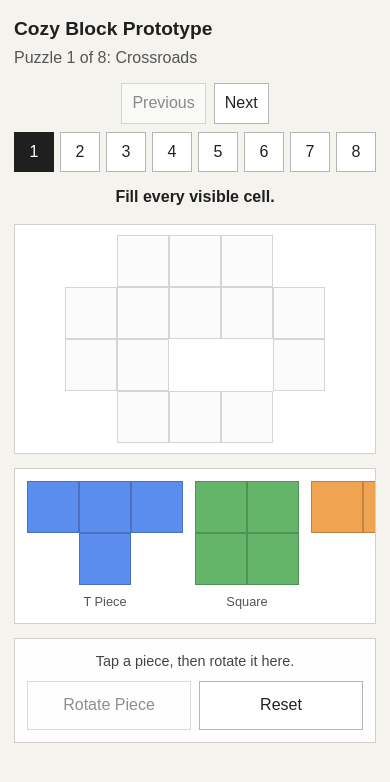
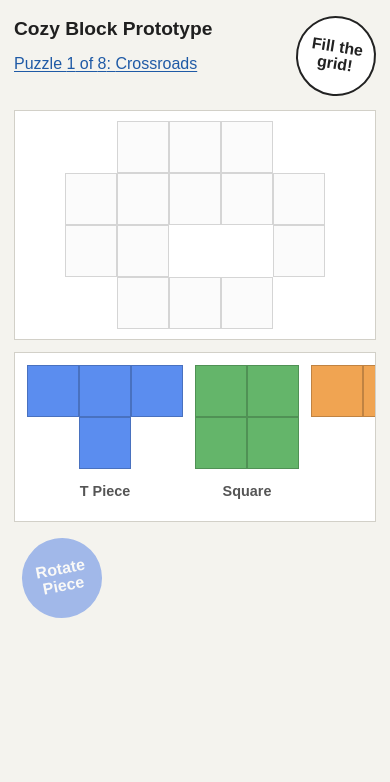
Before and after one commit to rschroed/CozyBlock, a React (Vite) app: page / in a window 390 px wide. Shown: the top 782 px of the page. Built offline with nearby package versions, Linux system fonts and the light colour scheme.

Commit message:
Refine solved-state UI and layout

```diff
--- a/src/components/Game.jsx
+++ b/src/components/Game.jsx
@@ -19,6 +19,7 @@ function createInitialTrayRotations(pieces) {
 
 function Game() {
   const boardRef = useRef(null);
+  const trayRef = useRef(null);
   const dragStateRef = useRef(null);
   const placedPiecesRef = useRef({});
   const currentLevelRef = useRef(LEVELS[0]);
@@ -28,6 +29,7 @@ function Game() {
   const [trayRotations, setTrayRotations] = useState(createInitialTrayRotations(PIECES));
   const [selectedPieceId, setSelectedPieceId] = useState(null);
   const [dragState, setDragState] = useState(null);
+  const [isLevelPickerOpen, setIsLevelPickerOpen] = useState(false);
   const [viewportWidth, setViewportWidth] = useState(
     typeof window === 'undefined' ? 1024 : window.innerWidth,
   );
@@ -113,6 +115,20 @@ function Game() {
     setDragState(nextState);
   };
 
+  const isPointerInsideRect = (pointer, element) => {
+    const rect = element?.getBoundingClientRect();
+    if (!rect) {
+      return false;
+    }
+
+    return (
+      pointer.x >= rect.left &&
+      pointer.x <= rect.right &&
+      pointer.y >= rect.top &&
+      pointer.y <= rect.bottom
+    );
+  };
+
   const beginDrag = (pieceId, event, sourcePlacement = null) => {
     if (isComplete || event.button > 0) {
       return;
@@ -162,6 +178,19 @@ function Game() {
           currentDragState.rotation,
         ),
       );
+    } else if (isPointerInsideRect(currentDragState.pointer, trayRef.current)) {
+      if (currentDragState.sourcePlacement) {
+        setPlacedPieces((currentPlacedPieces) => {
+          const nextPlacedPieces = { ...currentPlacedPieces };
+          delete nextPlacedPieces[currentDragState.pieceId];
+          return nextPlacedPieces;
+        });
+      }
+
+      setTrayRotations((currentTrayRotations) => ({
+        ...currentTrayRotations,
+        [currentDragState.pieceId]: currentDragState.rotation,
+      }));
     } else if (!currentDragState.sourcePlacement) {
       setTrayRotations((currentTrayRotations) => ({
         ...currentTrayRotations,
@@ -238,6 +267,7 @@ function Game() {
   const goToLevel = (nextIndex) => {
     resetLevelState();
     setLevelIndex(nextIndex);
+    setIsLevelPickerOpen(false);
   };
 
   useEffect(() => {
@@ -285,6 +315,11 @@ function Game() {
 
   useEffect(() => {
     const handleKeyDown = (event) => {
+      if (event.key === 'Escape') {
+        setIsLevelPickerOpen(false);
+        return;
+      }
+
       if (event.key.toLowerCase() !== 'r') {
         return;
       }
@@ -297,9 +332,8 @@ function Game() {
     return () => window.removeEventListener('keydown', handleKeyDown);
   });
 
-  const canGoPrevious = levelIndex > 0;
-  const canGoNext = levelIndex < LEVELS.length - 1;
-  const selectedPieceName = selectedPieceId ? pieceMap[selectedPieceId]?.name : null;
+  const hasAnyPlacedPieces = Object.keys(placedPieces).length > 0;
+  const hasNextPuzzle = levelIndex < LEVELS.length - 1;
 
   const trayPieces = PIECES.filter(
     (piece) => !placedPieces[piece.id] && dragState?.pieceId !== piece.id,
@@ -311,46 +345,29 @@ function Game() {
         <div className="game-header">
           <div className="game-copy">
             <h1>Cozy Block Prototype</h1>
-            <p>
+            <button className="puzzle-trigger" onClick={() => setIsLevelPickerOpen(true)} type="button">
               Puzzle {levelIndex + 1} of {LEVELS.length}: {currentLevel.name}
-            </p>
+            </button>
           </div>
 
-          <div className="controls">
-            <button disabled={!selectedPieceId || isComplete} onClick={rotateActivePiece} type="button">
-              Rotate
+          <div className="header-bubble">
+            {hasAnyPlacedPieces ? (
+              <button className="bubble bubble-reset" onClick={resetGame} type="button">
+                Reset
+                <br />
+                Puzzle
               </button>
-            <button onClick={resetGame} type="button">
-              Reset
-            </button>
+            ) : (
+              <div className="bubble bubble-helper">
+                Fill the
+                <br />
+                grid!
+              </div>
+            )}
           </div>
         </div>
 
-        <div className="level-controls">
-          <button disabled={!canGoPrevious} onClick={() => goToLevel(levelIndex - 1)} type="button">
-            Previous
-          </button>
-          <div className="level-pills">
-            {LEVELS.map((level, index) => (
-              <button
-                className={index === levelIndex ? 'active' : ''}
-                key={level.id}
-                onClick={() => goToLevel(index)}
-                type="button"
-              >
-                {index + 1}
-              </button>
-            ))}
-          </div>
-          <button disabled={!canGoNext} onClick={() => goToLevel(levelIndex + 1)} type="button">
-            Next
-          </button>
-        </div>
-
-        <div className={`status ${isComplete ? 'complete' : ''}`.trim()}>
-          {isComplete ? `Complete: ${currentLevel.name}` : 'Fill every visible cell.'}
-        </div>
-
+        <div className="play-area">
           <Board
             activeDragPieceId={dragState?.pieceId ?? null}
             board={currentLevel.board}
@@ -376,7 +393,7 @@ function Game() {
             />
           ) : null}
 
-        <div className="tray">
+          <div className="tray" ref={trayRef}>
             {trayPieces.length > 0 ? (
               trayPieces.map((piece) => (
                 <div className="tray-item" key={piece.id}>
@@ -395,24 +412,80 @@ function Game() {
             )}
           </div>
 
-        <div className="mobile-toolbar">
-          <div className="mobile-toolbar-copy">
-            {selectedPieceName ? `Selected: ${selectedPieceName}` : 'Tap a piece, then rotate it here.'}
-          </div>
-          <div className="mobile-toolbar-actions">
           <button
+            className="bubble bubble-rotate"
             disabled={!selectedPieceId || isComplete}
             onClick={rotateActivePiece}
             type="button"
           >
-              Rotate Piece
+            Rotate
+            <br />
+            Piece
           </button>
-            <button onClick={resetGame} type="button">
-              Reset
+
+          {isComplete ? (
+            <div className="completion-overlay">
+              <div className="completion-badge">Yay!</div>
+              <div className="completion-copy">
+                You completed
+                <br />
+                Puzzle {levelIndex + 1} of {LEVELS.length}:
+                <br />
+                {currentLevel.name}
+              </div>
+              {hasNextPuzzle ? (
+                <button
+                  className="completion-next"
+                  onClick={() => goToLevel(levelIndex + 1)}
+                  type="button"
+                >
+                  Play the next puzzle
                 </button>
+              ) : (
+                <div className="completion-done">You finished all puzzles.</div>
+              )}
+            </div>
+          ) : null}
+        </div>
+      </div>
+
+      {isLevelPickerOpen ? (
+        <div
+          className="picker-backdrop"
+          onClick={() => setIsLevelPickerOpen(false)}
+          role="presentation"
+        >
+          <div
+            aria-label="Choose a puzzle"
+            aria-modal="true"
+            className="picker-dialog"
+            onClick={(event) => event.stopPropagation()}
+            role="dialog"
+          >
+            <div className="picker-header">
+              <div>
+                <strong>Choose a Puzzle</strong>
+              </div>
+              <button onClick={() => setIsLevelPickerOpen(false)} type="button">
+                Close
+              </button>
+            </div>
+            <div className="picker-grid">
+              {LEVELS.map((level, index) => (
+                <button
+                  className={index === levelIndex ? 'active' : ''}
+                  key={level.id}
+                  onClick={() => goToLevel(index)}
+                  type="button"
+                >
+                  <span>{index + 1}</span>
+                  <span>{level.name}</span>
+                </button>
+              ))}
             </div>
           </div>
         </div>
+      ) : null}
     </div>
   );
 }
--- a/src/index.css
+++ b/src/index.css
@@ -27,7 +27,7 @@ button {
 .app {
   min-height: 100vh;
   display: flex;
-  align-items: center;
+  align-items: flex-start;
   justify-content: center;
   padding: 24px;
 }
@@ -36,101 +36,225 @@ button {
   width: min(100%, 860px);
   display: flex;
   flex-direction: column;
-  align-items: center;
-  gap: 20px;
+  align-items: stretch;
+  gap: 14px;
 }
 
 .game-header {
   width: 100%;
   display: flex;
-  flex-wrap: wrap;
-  align-items: center;
+  align-items: flex-start;
   justify-content: space-between;
-  gap: 12px;
+  gap: 16px;
 }
 
 .game-copy {
   display: flex;
   flex-direction: column;
-  gap: 4px;
+  gap: 10px;
 }
 
 .game-copy h1 {
   margin: 0;
-  font-size: 1.5rem;
+  font-size: 1.8rem;
   font-weight: 700;
 }
 
-.game-copy p {
-  margin: 0;
-  color: #555;
+.puzzle-trigger {
+  padding: 0;
+  border: 0;
+  background: transparent;
+  color: #1f5aa6;
+  text-align: left;
+  cursor: pointer;
+  text-decoration: underline;
+  text-underline-offset: 2px;
+}
+
+.puzzle-trigger:hover {
+  color: #143c6f;
+}
+
+.puzzle-trigger:focus-visible {
+  outline: 2px solid #1f5aa6;
+  outline-offset: 3px;
 }
 
 .status {
-  min-height: 24px;
+  min-height: 0;
   font-weight: 600;
+  text-align: center;
 }
 
 .status.complete {
   color: #22663a;
 }
 
-.controls {
-  display: flex;
-  flex-wrap: wrap;
-  gap: 8px;
+.header-bubble {
+  flex: 0 0 auto;
 }
 
-.controls button {
-  min-width: 96px;
-  padding: 10px 14px;
+.bubble {
+  width: 112px;
+  aspect-ratio: 1;
+  border-radius: 999px;
+  display: inline-flex;
+  align-items: center;
+  justify-content: center;
+  padding: 14px;
+  border: 2px solid #222;
+  background: #ffffff;
+  color: #222;
+  font-size: 0.88rem;
+  font-weight: 700;
+  line-height: 1.05;
+  text-align: center;
+}
+
+.bubble-helper {
+  transform: rotate(9deg);
+}
+
+.bubble-reset,
+.bubble-rotate {
+  background: #5e89e6;
+  color: #ffffff;
+  border-color: #5e89e6;
+}
+
+.bubble-reset {
+  transform: rotate(9deg);
+}
+
+.bubble-rotate {
+  position: absolute;
+  left: 0;
+  bottom: 0;
+  transform: rotate(-11deg);
+}
+
+.bubble-rotate:disabled {
+  opacity: 0.55;
+}
+
+.play-area {
+  position: relative;
+  display: flex;
+  flex-direction: column;
+  gap: 12px;
+  padding-bottom: 104px;
+}
+
+.completion-overlay {
+  position: absolute;
+  inset: 12px 12px 112px;
+  z-index: 20;
+  display: flex;
+  flex-direction: column;
+  align-items: center;
+  justify-content: center;
+  gap: 18px;
+  padding: 24px 20px;
+  background: rgba(0, 0, 0, 0.96);
+  color: #ffffff;
+  text-align: center;
+  overflow: hidden;
+}
+
+.completion-badge {
+  width: 132px;
+  aspect-ratio: 1;
+  border-radius: 999px;
+  display: flex;
+  align-items: center;
+  justify-content: center;
+  background: #5e89e6;
+  color: #ffffff;
+  font-size: 1.8rem;
+  font-weight: 700;
+  line-height: 1;
+}
+
+.completion-copy {
+  max-width: 20ch;
+  font-size: 1.18rem;
+  font-weight: 700;
+  line-height: 1.14;
+}
+
+.completion-next {
+  padding: 0;
+  border: 0;
+  background: transparent;
+  color: #ffffff;
+  font-size: 1rem;
+  font-weight: 700;
+  text-decoration: underline;
+  text-underline-offset: 5px;
+  cursor: pointer;
+}
+
+.completion-done {
+  font-size: 1rem;
+  font-weight: 700;
+}
+
+.picker-backdrop {
+  position: fixed;
+  inset: 0;
+  z-index: 60;
+  display: flex;
+  align-items: center;
+  justify-content: center;
+  padding: 20px;
+  background: rgba(31, 31, 31, 0.32);
+}
+
+.picker-dialog {
+  width: min(100%, 440px);
+  display: flex;
+  flex-direction: column;
+  gap: 14px;
+  padding: 16px;
+  border: 1px solid #d2d0c8;
+  background: #ffffff;
+}
+
+.picker-header {
+  display: flex;
+  align-items: center;
+  justify-content: space-between;
+  gap: 12px;
+}
+
+.picker-header button,
+.picker-grid button {
+  padding: 10px 12px;
   border: 1px solid #b6b6b6;
   background: #ffffff;
   color: #222;
 }
 
-.controls button:disabled {
-  opacity: 0.5;
+.picker-grid {
+  display: grid;
+  grid-template-columns: repeat(2, minmax(0, 1fr));
+  gap: 8px;
 }
 
-.mobile-toolbar {
-  display: none;
+.picker-grid button {
+  display: flex;
+  flex-direction: column;
+  align-items: flex-start;
+  gap: 4px;
+  min-height: 72px;
+  text-align: left;
 }
 
-.level-controls {
-  width: 100%;
-  display: flex;
-  flex-wrap: wrap;
-  align-items: center;
-  justify-content: center;
-  gap: 10px;
+.picker-grid button span:first-child {
+  font-weight: 700;
 }
 
-.level-controls > button,
-.level-pills button {
-  padding: 8px 12px;
-  border: 1px solid #b6b6b6;
-  background: #ffffff;
-  color: #222;
-}
-
-.level-controls > button:disabled,
-.level-pills button:disabled {
-  opacity: 0.5;
-}
-
-.level-pills {
-  display: flex;
-  flex-wrap: wrap;
-  justify-content: center;
-  gap: 6px;
-}
-
-.level-pills button {
-  min-width: 40px;
-}
-
-.level-pills button.active {
+.picker-grid button.active {
   background: #1f1f1f;
   color: #ffffff;
   border-color: #1f1f1f;
@@ -164,8 +288,8 @@ button {
 }
 
 .piece.is-selected {
-  outline: 2px solid #202020;
-  outline-offset: 4px;
+  outline: 4px solid #202020;
+  outline-offset: 3px;
 }
 
 .piece-cell {
@@ -177,23 +301,25 @@ button {
   width: 100%;
   display: flex;
   flex-wrap: wrap;
-  justify-content: center;
+  justify-content: flex-start;
   gap: 16px;
-  padding: 16px;
+  align-items: flex-start;
+  padding: 12px 18px 20px;
   border: 1px solid #d2d0c8;
   background: #ffffff;
 }
 
 .tray-item {
-  min-width: 112px;
+  min-width: 136px;
   display: flex;
   flex-direction: column;
   align-items: center;
-  gap: 8px;
+  gap: 12px;
 }
 
 .tray-label {
-  font-size: 0.85rem;
+  font-size: 0.95rem;
+  font-weight: 600;
   color: #555;
 }
 
@@ -237,23 +363,31 @@ button {
     font-size: 1.2rem;
   }
 
-  .controls {
-    width: 100%;
-    display: none;
+  .bubble {
+    width: 80px;
+    font-size: 1rem;
+    padding: 10px;
   }
 
-  .level-controls {
-    gap: 8px;
+  .completion-overlay {
+    inset: 10px 10px 100px;
+    gap: 16px;
+    padding: 18px 14px;
   }
 
-  .level-controls > button,
-  .level-pills button {
-    padding: 8px 10px;
+  .completion-badge {
+    width: 104px;
+    font-size: 1.4rem;
   }
 
-  .level-pills {
-    width: 100%;
-    order: 2;
+  .completion-copy {
+    max-width: 16ch;
+    font-size: 0.92rem;
+  }
+
+  .completion-next,
+  .completion-done {
+    font-size: 0.9rem;
   }
 
   .board-shell {
@@ -267,7 +401,7 @@ button {
     flex-wrap: nowrap;
     justify-content: flex-start;
     overflow-x: auto;
-    padding: 12px;
+    padding: 12px 12px 20px;
     gap: 12px;
     -webkit-overflow-scrolling: touch;
   }
@@ -278,42 +412,28 @@ button {
   }
 
   .tray-label {
-    font-size: 0.8rem;
+    font-size: 0.9rem;
   }
 
-  .mobile-toolbar {
-    position: sticky;
-    bottom: 10px;
-    z-index: 40;
-    width: 100%;
-    display: flex;
-    flex-direction: column;
-    gap: 10px;
-    padding: 12px;
-    border: 1px solid #d2d0c8;
-    background: rgba(255, 255, 255, 0.96);
+  .play-area {
+    padding-bottom: 96px;
   }
 
-  .mobile-toolbar-copy {
-    font-size: 0.9rem;
-    color: #444;
-    text-align: center;
+  .bubble-rotate {
+    left: 8px;
   }
 
-  .mobile-toolbar-actions {
-    display: grid;
-    grid-template-columns: 1fr 1fr;
-    gap: 8px;
+  .picker-backdrop {
+    align-items: flex-end;
+    padding: 14px;
   }
 
-  .mobile-toolbar-actions button {
-    padding: 12px 10px;
-    border: 1px solid #b6b6b6;
-    background: #ffffff;
-    color: #222;
+  .picker-dialog {
+    width: 100%;
+    max-width: none;
   }
 
-  .mobile-toolbar-actions button:disabled {
-    opacity: 0.5;
+  .picker-grid {
+    grid-template-columns: 1fr;
   }
 }
```
Lines whose indentation alone changed are shown as unchanged.
